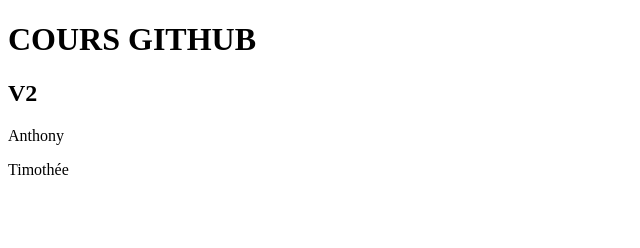
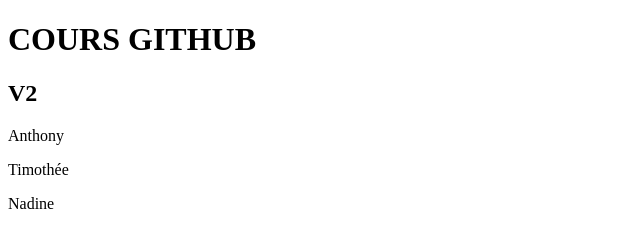
Before and after one commit to Anthony-Auduong/github-tuto, a plain HTML site: page index.html in a window 1280 px wide. Shown: the full height of the page, 0-640 px from the left. Drawn offline with Linux system fonts and the light colour scheme.

Commit message:
2e Nadine

```diff
--- a/index.html
+++ b/index.html
@@ -12,5 +12,7 @@
     <p>Anthony</p>
 
     <P>Timothée</P>
+
+    <p>Nadine</p>
 </body>
 </html>
```
